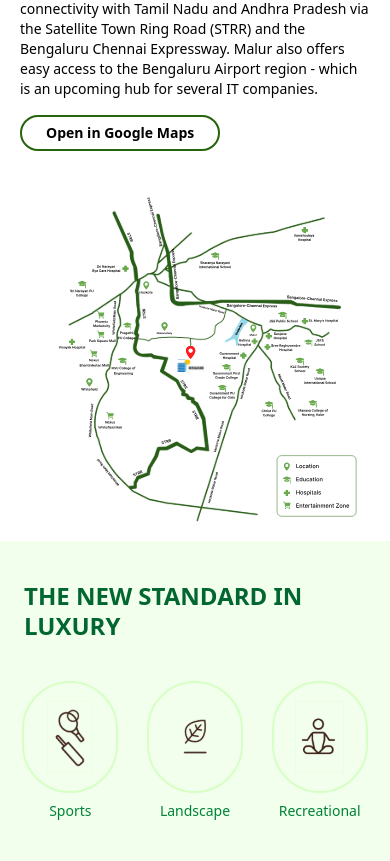
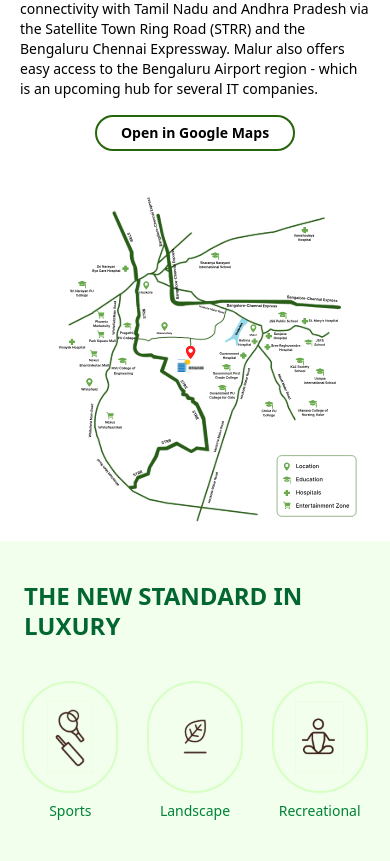
Before and after one commit to Yashiikaaaa/BrigadePlots1, a React (Vite) app: page / in a window 390 px wide. Shown: the part 2165-3026 px from the top of the page. Built offline with nearby package versions, Linux system fonts and the light colour scheme.

Commit message:
working google maps redirect

```diff
--- a/src/Pages/LocationPage.tsx
+++ b/src/Pages/LocationPage.tsx
@@ -37,9 +37,11 @@ export default function LocationSection() {
           companies.
         </p>
 
-        <button className="self-start inline-flex px-6 py-1.5 border-2 border-[#26650B] text-black font-semibold rounded-full transition-all text-sm hover:bg-[#26650B] hover:text-white md:py-3 md:px-7 md:text-sm cursor-pointer">
+        <a href="https://www.google.com/maps/place/Malur,+Karnataka/@12.999567,77.941132,13577m/data=!3m1!1e3!4m6!3m5!1s0x3bade20db2d3a483:0xd4afd03a7706e592!8m2!3d13.0037225!4d77.9383033!16zL20vMDd2Mjc2?hl=en&entry=ttu&g_ep=EgoyMDI1MDYyMy4yIKXMDSoASAFQAw%3D%3D">
+        <button className="self-start inline-flex px-6 py-1.5 border-2 border-[#26650B] text-black font-semibold rounded-full transition-all text-sm hover:bg-[#26650B] hover:text-white md:py-3 md:px-7 md:text-sm cursor-pointer" >
           Open in Google Maps
         </button>
+        </a>
       </div>
     </div>
   );
```
